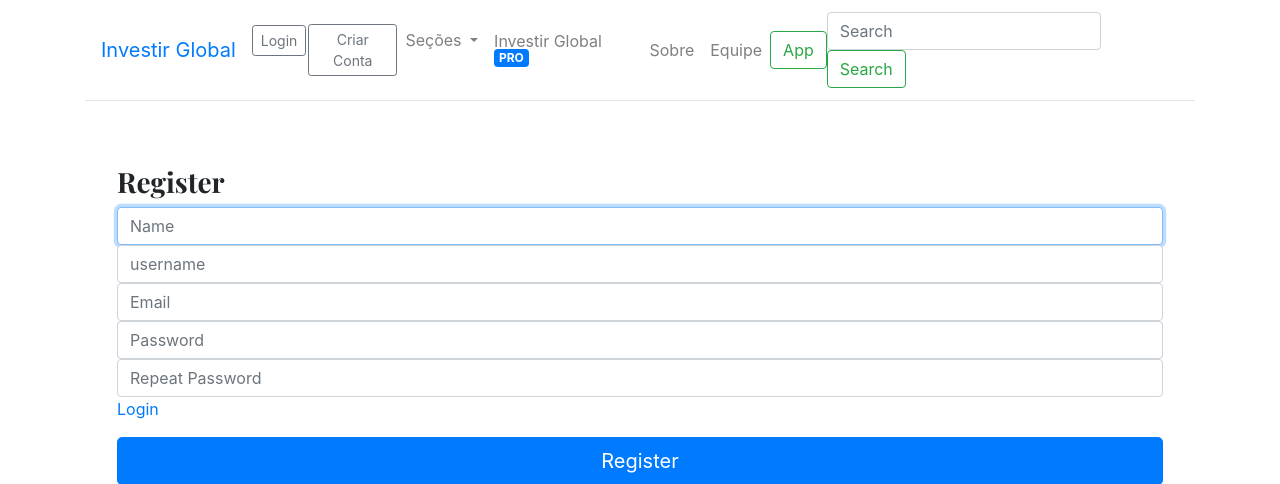
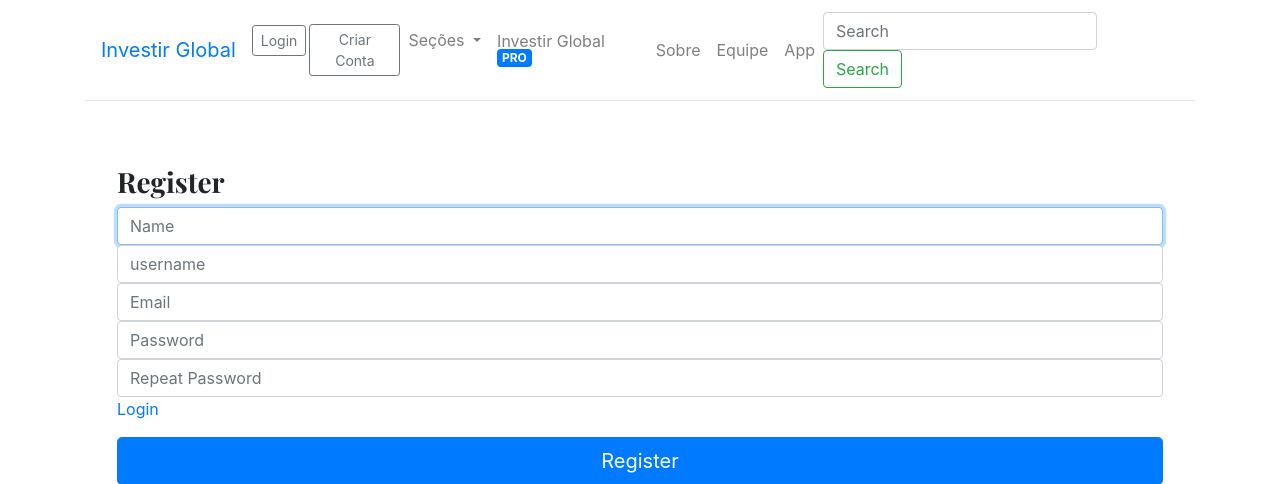
Before and after one commit to maeka/investirglobal, a Flask app: page /register in a window 1280 px wide. Shown: the top 484 px of the page. Run offline with Flask 2, Linux system fonts and the light colour scheme; data comes from the database, SQL or seed files in the repository; some libraries are stand-ins or nearby versions.

Commit message:
twelve20

```diff
--- a/app/__init__.py
+++ b/app/__init__.py
@@ -12,7 +12,6 @@ from flask_sslify import SSLify
 app = Flask(__name__,
 	instance_relative_config=True,
 	static_url_path='')
-
 app.config.from_object('config')
 
 
--- a/app/templates/includes/navbar.html
+++ b/app/templates/includes/navbar.html
@@ -30,7 +30,7 @@
       <li class="nav-item form-inline my-2 my-lg-0"><a class="nav-link" href="/reports">Investir Global <span class="badge badge-primary">PRO</span></a></li>
       <li class="nav-item form-inline my-2 my-lg-0"><a class="nav-link" href="/sobre">Sobre</a></li>
       <li class="nav-item form-inline my-2 my-lg-0"><a class="nav-link" href="/authors">Equipe</a></li>
-      <li class="nav-item form-inline my-2 my-lg-0"><button  class="btn btn-outline-success my-2 my-sm-0" id="btnAdd">App</button></li>
+      <li class="nav-item form-inline my-2 my-lg-0"><a class="nav-link" href="/webapp">App</a></li>
 
       <!--li class="nav-item">
         <a class="nav-link disabled" href="#">Disabled</a>
--- a/app/templates/pages/index.html
+++ b/app/templates/pages/index.html
@@ -35,7 +35,7 @@
 			        {% else %}
 
 			        {% endif %}
-			          <!--svg class="bd-placeholder-img" width="200" height="250" xmlns="http://www.w3.org/2000/svg" preserveAspectRatio="xMidYMid slice" focusable="false" role="img" aria-label="Placeholder: Thumbnail"><title>Placeholder</title><rect width="100%" height="100%" fill="#55595c"/><text x="50%" y="50%" fill="#eceeef" dy=".3em">Thumbnail</text></svg-->
+
 
 			        </div>
 			      </div>
```
